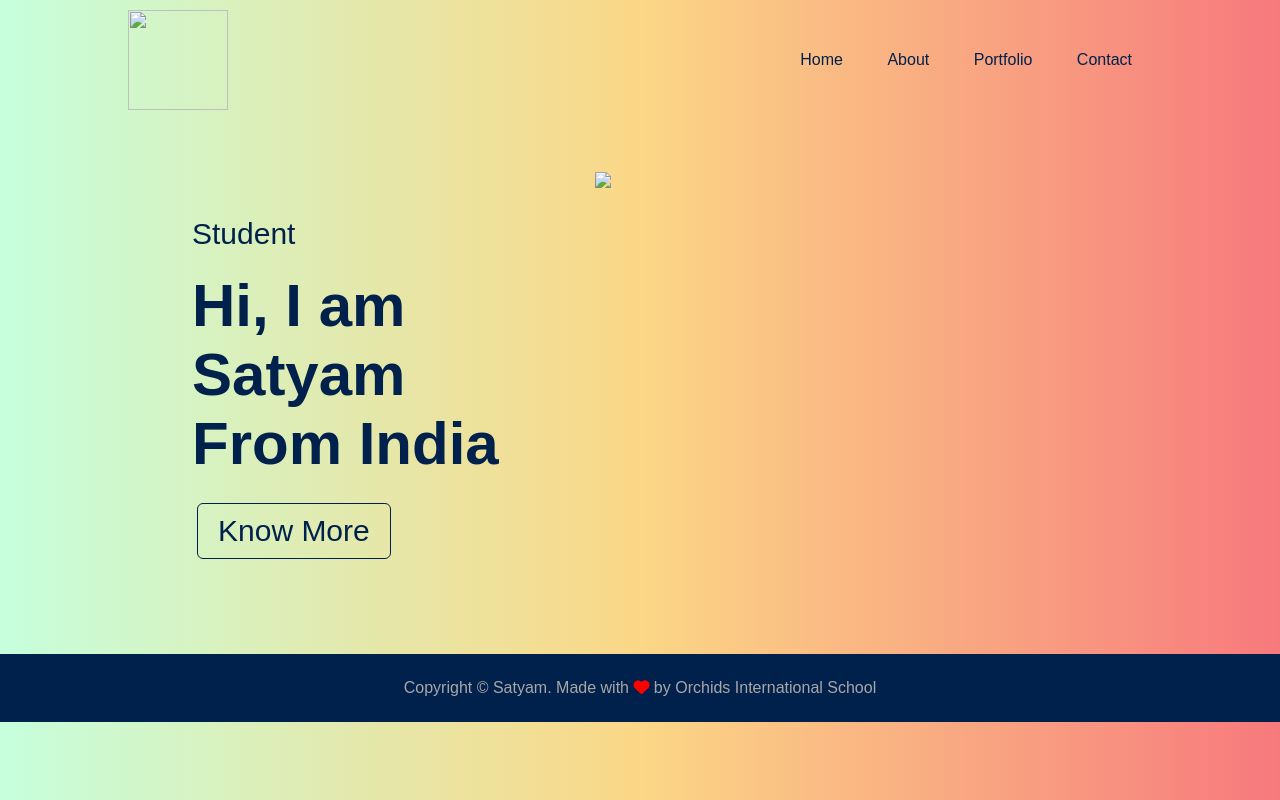
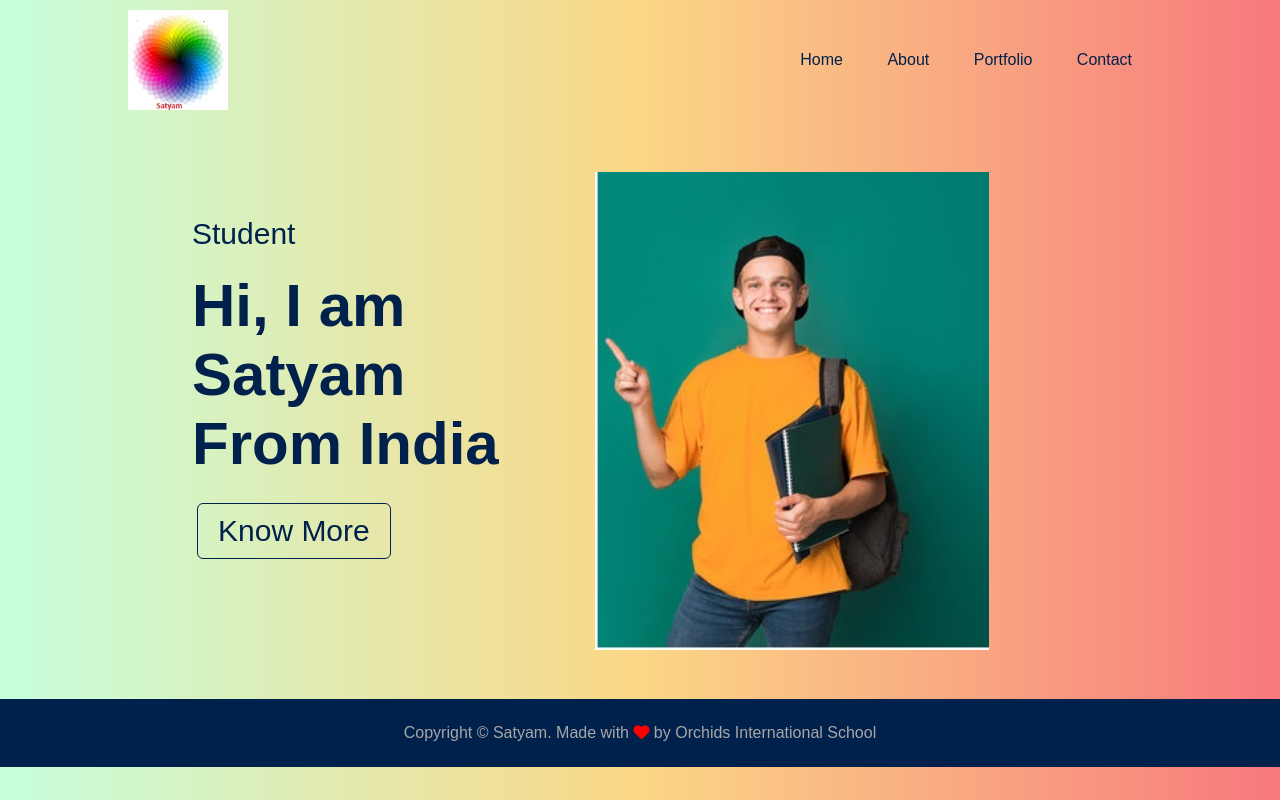
Before and after one commit to rmaitheli/My-First-Portfolio-Website, a plain HTML site: page index.html in a window 1280 px wide. Drawn offline with Linux system fonts and the light colour scheme; a web font is replaced by a local one.

Commit message:
Update index.html

```diff
--- a/index.html
+++ b/index.html
@@ -9,7 +9,7 @@
         <!--Header Section-->
         <header>
             <nav>
-                <img src="images/wheel-logo.jpg" height="100px" width="100px">
+                <img src="wheel-logo.jpg" height="100px" width="100px">
                 <ul>
                     <li><a href="index.html">Home</a></li>
                     <li><a href="about.html">About</a></li>
@@ -30,7 +30,7 @@
             <a href="about.html" class="btn"> Know More</a>
         </div>
         <div class="col-home-2">
-            <img src="images/Student ABC.jpg">
+            <img src="Student ABC.jpg">
         </div>
     </section>
 </main>
```
